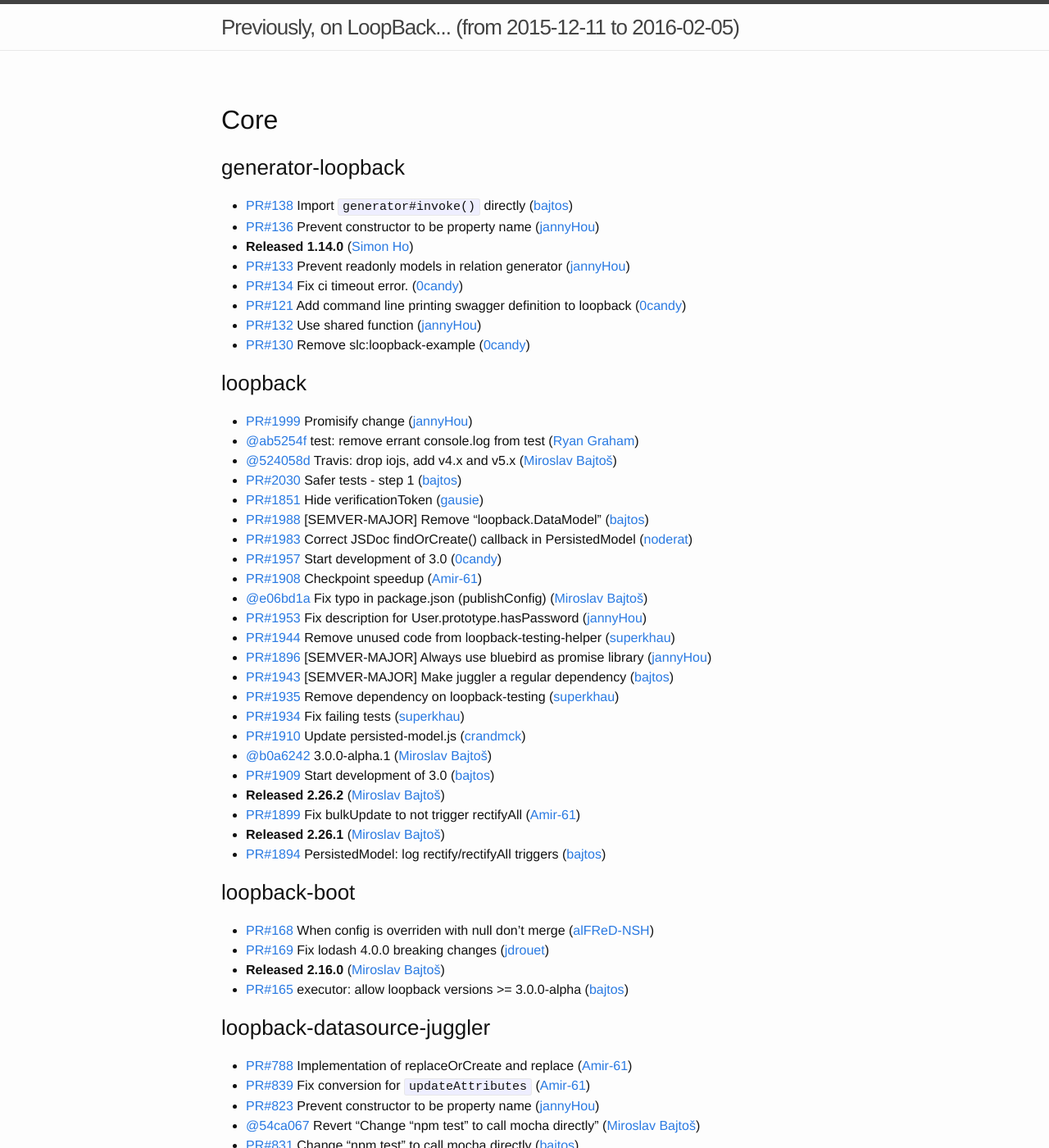
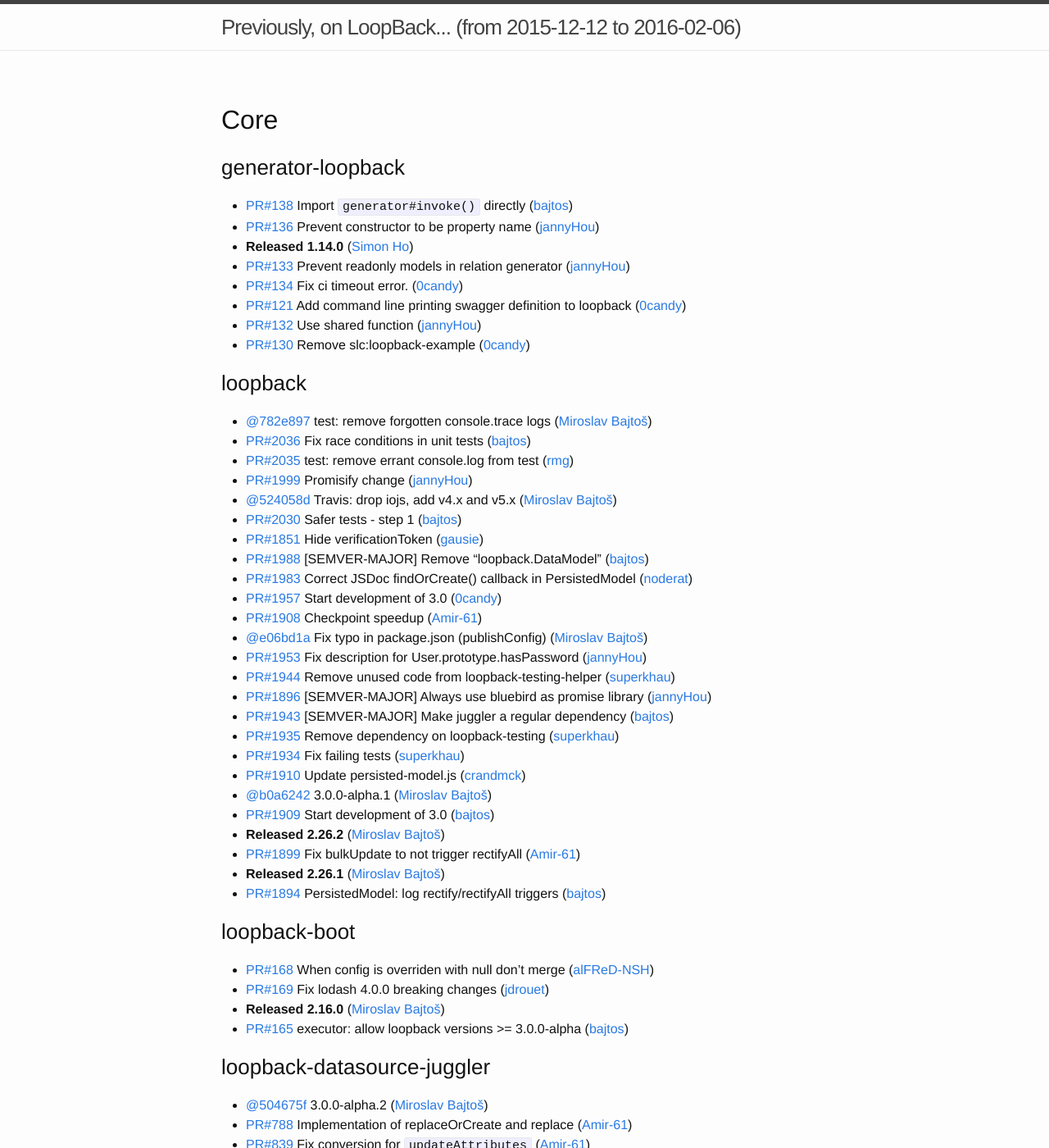
Before and after one commit to strongloop/loopback, a Jekyll site: the page built from index.md, in a window 1280 px wide and 1400 px high. Shown: the whole window at 82% size. Built offline with Jekyll 4.4.1, drawn with Linux system fonts in a browser that asks for light colours; some of the changed text lies outside the part shown.

Commit message:
Update changelog

```diff
--- a/index.md
+++ b/index.md
@@ -1,6 +1,6 @@
 ---
 layout: page
-since: (from 2015-12-11 to 2016-02-05)
+since: (from 2015-12-12 to 2016-02-06)
 ---
 
 ## Core
@@ -17,8 +17,10 @@
 
 
 ### loopback
+ * [@782e897](https://github.com/strongloop/loopback/commit/782e89758e8583b862f7428eac3bd5ebcf8e6ec1) test: remove forgotten console.trace logs ([Miroslav Bajtoš](https://github.com/bajtos))
+ * [PR#2036](https://github.com/strongloop/loopback/pull/2036) Fix race conditions in unit tests ([bajtos](https://github.com/bajtos))
+ * [PR#2035](https://github.com/strongloop/loopback/pull/2035) test: remove errant console.log from test ([rmg](https://github.com/rmg))
  * [PR#1999](https://github.com/strongloop/loopback/pull/1999) Promisify change ([jannyHou](https://github.com/jannyHou))
- * [@ab5254f](https://github.com/strongloop/loopback/commit/ab5254fcba6919a46d8a54b40cbdd2865bab278e) test: remove errant console.log from test ([Ryan Graham](https://github.com/rmg))
  * [@524058d](https://github.com/strongloop/loopback/commit/524058d8fce3f6e47ae2eb14213df2913b59a71b) Travis: drop iojs, add v4.x and v5.x ([Miroslav Bajtoš](https://github.com/bajtos))
  * [PR#2030](https://github.com/strongloop/loopback/pull/2030) Safer tests - step 1 ([bajtos](https://github.com/bajtos))
  * [PR#1851](https://github.com/strongloop/loopback/pull/1851) Hide verificationToken ([gausie](https://github.com/gausie))
@@ -50,6 +52,7 @@
 
 
 ### loopback-datasource-juggler
+ * [@504675f](https://github.com/strongloop/loopback-datasource-juggler/commit/504675fc78715f7e4bf4bb3a7ccf36125e8a4a7c) 3.0.0-alpha.2 ([Miroslav Bajtoš](https://github.com/bajtos))
  * [PR#788](https://github.com/strongloop/loopback-datasource-juggler/pull/788) Implementation of replaceOrCreate and replace ([Amir-61](https://github.com/Amir-61))
  * [PR#839](https://github.com/strongloop/loopback-datasource-juggler/pull/839) Fix conversion for `updateAttributes` ([Amir-61](https://github.com/Amir-61))
  * [PR#823](https://github.com/strongloop/loopback-datasource-juggler/pull/823) Prevent constructor to be property name ([jannyHou](https://github.com/jannyHou))
@@ -112,10 +115,7 @@
 
 
 ### loopback-connector-db2
- * [@822a195](https://github.com/strongloop/loopback-connector-db2/commit/822a195c3ac4bfeab49a80b15ea7d1f9f10befcf) Remove more commented out lines ([Quentin Presley](https://github.com/qpresley))
- * [@39e7f82](https://github.com/strongloop/loopback-connector-db2/commit/39e7f829f5869e493e8d409e148829241941afdc) Remove commented out lines in migration.js ([Quentin Presley](https://github.com/qpresley))
- * [@4aa8d26](https://github.com/strongloop/loopback-connector-db2/commit/4aa8d26ad798bbefe0404590e32fbfc0c809ac68) Add tests for discovery ([Quentin Presley](https://github.com/qpresley))
- * [@c389e40](https://github.com/strongloop/loopback-connector-db2/commit/c389e40caba62004a41e12668b63f0125680d90b) Adding discovery/migration/transaction ([Quentin Presley](https://github.com/qpresley))
+ * [PR#12](https://github.com/strongloop/loopback-connector-db2/pull/12) Dbdiscovery ([qpresley](https://github.com/qpresley))
  * [@c0231de](https://github.com/strongloop/loopback-connector-db2/commit/c0231de905cb7b069d3642ab8f021725d3c6204e) Update IBM DB2 driver. Resolves node v0.10 build issues ([Anthony Ffrench](https://github.com/tonyffrench))
  * [PR#6](https://github.com/strongloop/loopback-connector-db2/pull/6) CI build cleanup ([tonyffrench](https://github.com/tonyffrench))
  * [PR#10](https://github.com/strongloop/loopback-connector-db2/pull/10) update ibm_db level to 0.0.18 - connect to strongloop/loopback-connector-db2#9 ([qpresley](https://github.com/qpresley))
@@ -176,6 +176,7 @@
 
 
 ### loopback-connector-remote
+ * [PR#36](https://github.com/strongloop/loopback-connector-remote/pull/36) test: listen on ephemeral ports ([bajtos](https://github.com/bajtos))
  * **Released 1.1.0** ([Miroslav Bajtoš](https://github.com/bajtos))
  * [PR#35](https://github.com/strongloop/loopback-connector-remote/pull/35) Register Models with Dynamic converter ([bajtos](https://github.com/bajtos))
  * [@5b721fe](https://github.com/strongloop/loopback-connector-remote/commit/5b721fe016a158bea4f2e2343a8ae51d2c17671c) Update README.md ([Simon Ho](https://github.com/superkhau))
```
